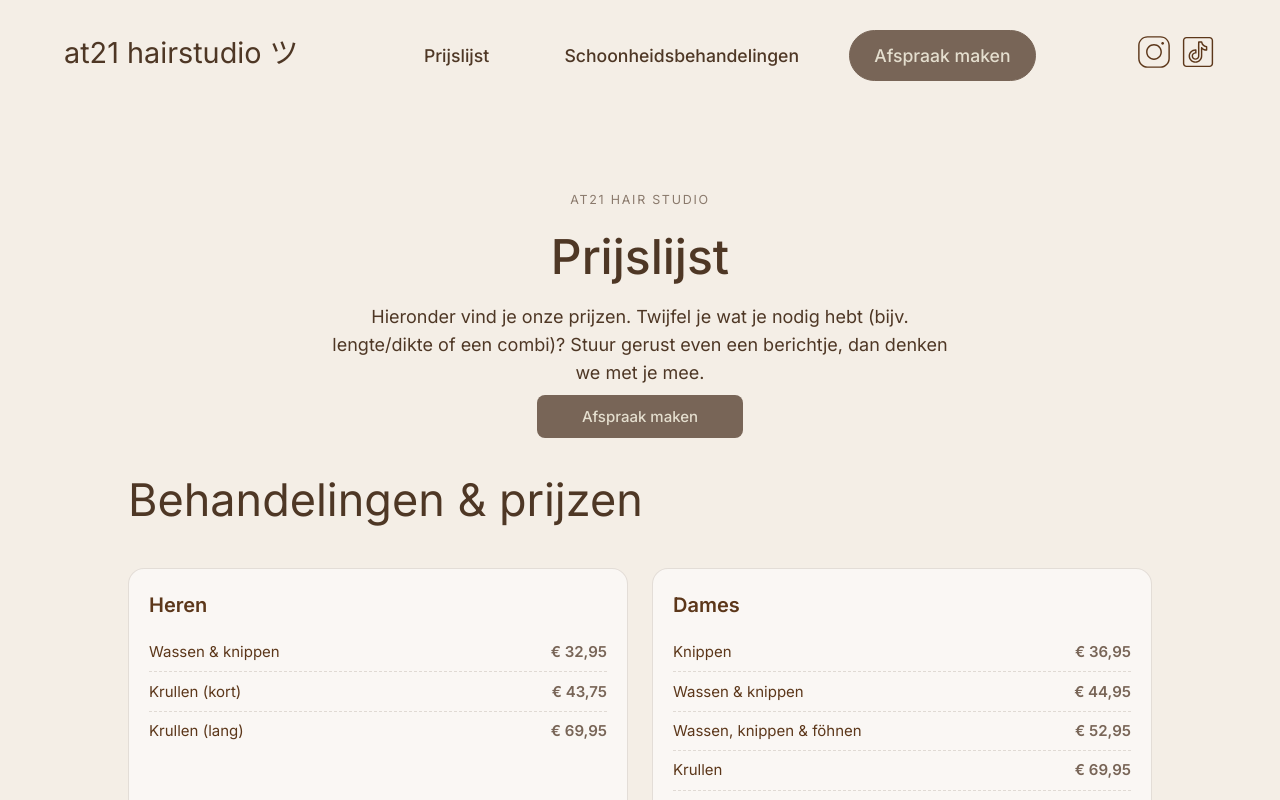
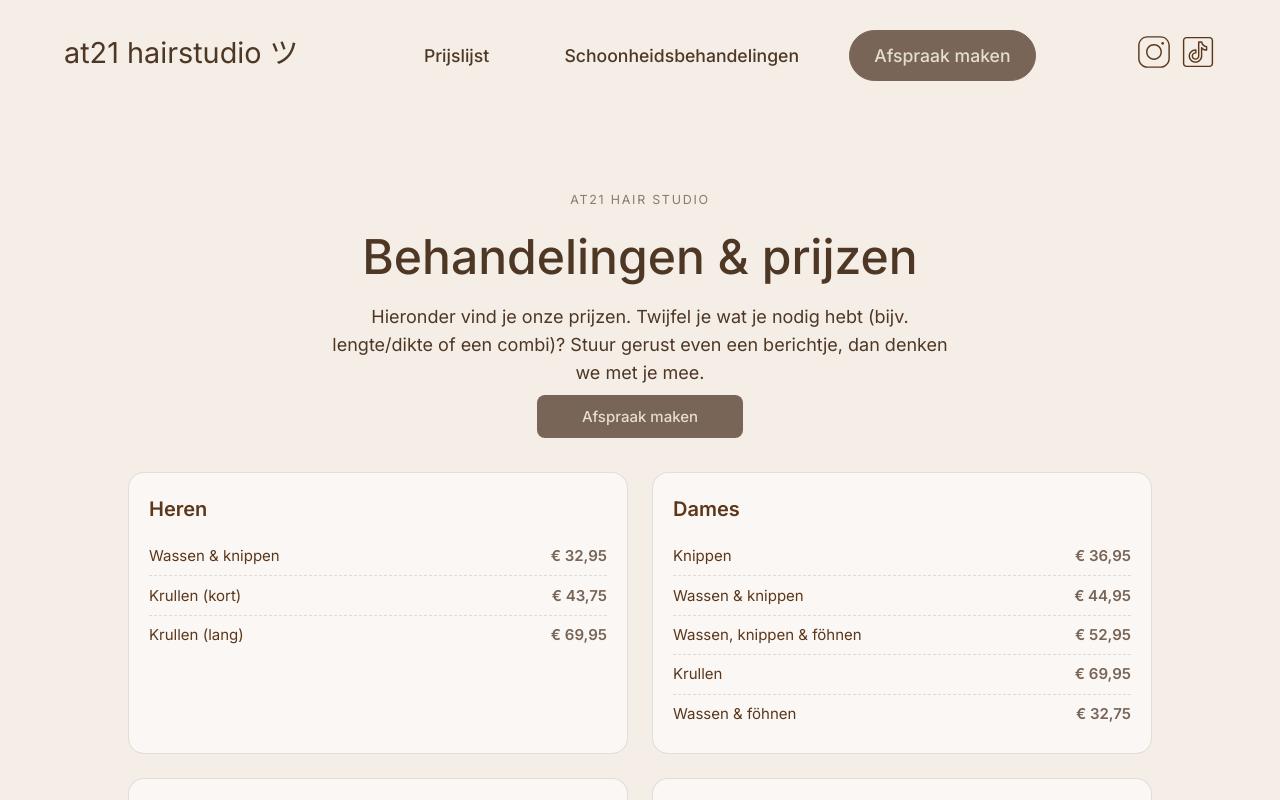
Before and after one commit to Zebcoh/At21-main, a Vue app: page /prijslijst in a window 1280 px wide. Shown: the top 800 px of the page. Built offline with nearby package versions, Linux system fonts and the light colour scheme.

Commit message:
Update PricesView.vue

```diff
--- a/src/views/PricesView.vue
+++ b/src/views/PricesView.vue
@@ -4,7 +4,7 @@
     <header class="prices-intro body-custom">
       <div class="prices-intro-content">
         <p class="prices-kicker">AT21 Hair Studio</p>
-        <h1 class="at21-header-text">Prijslijst</h1>
+        <h1 class="at21-header-text">Behandelingen & prijzen</h1>
 
         <p class="at21-header-p">
           Hieronder vind je onze prijzen. Twijfel je wat je nodig hebt (bijv. lengte/dikte of een combi)?
@@ -23,7 +23,6 @@
     </header>
 
     <!-- Prijzen -->
-    <h2 class="body-header prices-section-header">Behandelingen & prijzen</h2>
 
     <div class="prices-container body-custom">
       <div class="price-card" v-for="section in sections" :key="section.title">
```
